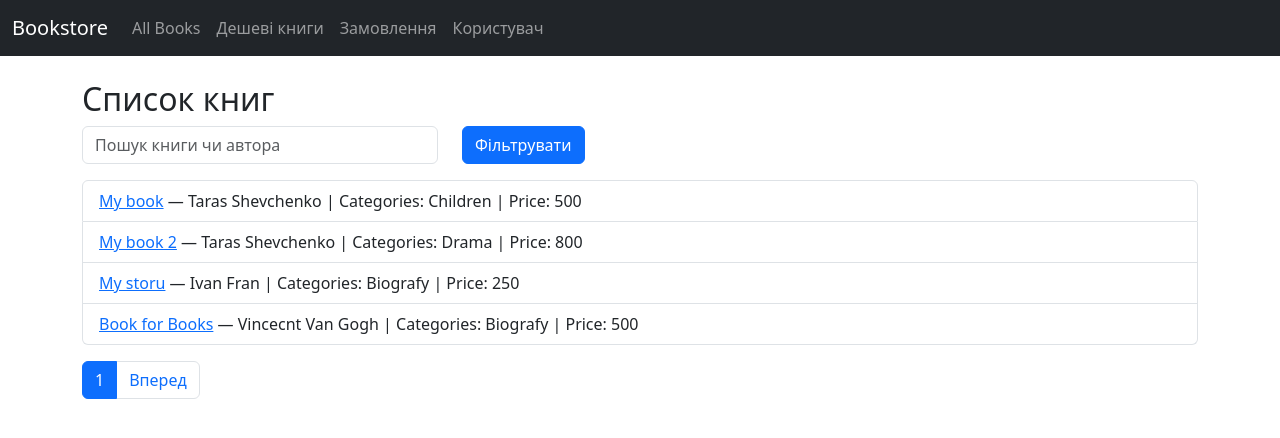
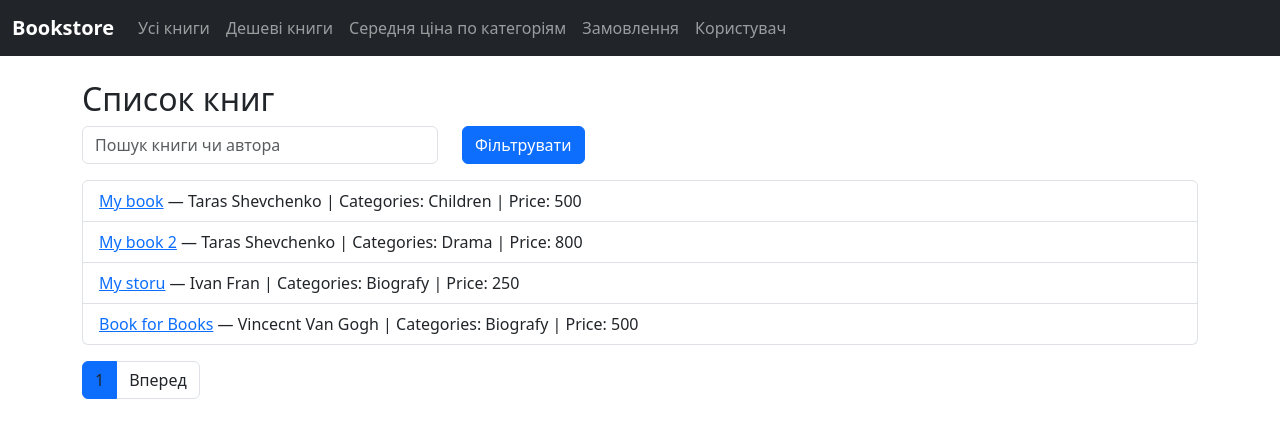
Before and after one commit to MatyVic/HillelDjangoHW, a Django app: page /shop/ in a window 1280 px wide. Shown: the top 438 px of the page. Run offline with Django 5.2, Linux system fonts and the light colour scheme; data comes from the database, SQL or seed files in the repository.

Commit message:
Виконання ДЗ до уроку 14

```diff
--- a/bookstoreHW/settings.py
+++ b/bookstoreHW/settings.py
@@ -124,3 +124,9 @@ USE_TZ = True
 # https://docs.djangoproject.com/en/6.0/howto/static-files/
 
 STATIC_URL = 'static/'
+
+STATICFILES_DIRS = [
+    BASE_DIR / "static",
+]
+
+STATIC_ROOT = BASE_DIR / "staticfiles"
--- a/shop/views.py
+++ b/shop/views.py
@@ -31,9 +31,14 @@ class AllCheapBooksView(ListView):
     model = Book
     template_name = "books.html"
     context_object_name = "books"
+    paginate = 4
 
     def get_queryset(self):
-        return Book.objects.filter(price__lt=500)
+        query = self.request.GET.get("q")
+        qs =  Book.objects.filter(price__lt=500).prefetch_related("author", "category")
+        if query:
+            qs = qs.filter(Q(title__icontains=query) | Q(author__last_name__icontains=query))
+        return qs
 
 class SpecificBookView(DetailView):
     model = Book
@@ -65,13 +70,15 @@ class FeedBackUpdateView(EditDeleteByOwnerMixin ,UpdateView):
     model = Rating
     template_name = "feedback_update.html"
     fields = ['rating', 'feedback']
-    success_url = reverse_lazy('book')
 
     def form_valid(self, form):
         form.instance.book = Book.objects.get(pk=self.kwargs["book_id"])
         user = get_user_model()
         form.instance.user = user.objects.get(pk=1)
         return super().form_valid(form)
+
+    def get_success_url(self):
+        return reverse_lazy("book", args=[self.object.book.id])
 
 class DeleteFeedBackView(EditDeleteByOwnerMixin, DeleteView):
     model = Rating
--- /dev/null
+++ b/static/css/style.css
@@ -0,0 +1,9 @@
+.navbar-brand {
+    font-weight: bold;
+}
+.list-group-item:hover {
+    background-color: #f8f9fa;
+}
+.pagination .page-link {
+    color: #212529;
+}
--- a/templates/base.html
+++ b/templates/base.html
@@ -1,9 +1,11 @@
+{% load static %}
 <!DOCTYPE html>
 <html lang="en">
 <head>
     <meta charset="UTF-8">
     <title>{% block title %}Book Store{% endblock %}</title>
     <link rel="stylesheet" href="https://cdn.jsdelivr.net/npm/bootstrap@5.3.0/dist/css/bootstrap.min.css">
+    <link rel="stylesheet" href="{% static 'css/style.css' %}">
 </head>
 <body>
     <nav class="navbar navbar-expand-lg navbar-dark bg-dark">
@@ -11,8 +13,9 @@
             <a class="navbar-brand" href="{% url 'shop:all_books' %}">Bookstore</a>
             <div class="collapse navbar-collapse">
                 <ul class="navbar-nav me-auto">
-                    <li class="nav-item"><a class="nav-link" href="{% url 'shop:all_books' %}">All Books</a></li>
+                    <li class="nav-item"><a class="nav-link" href="{% url 'shop:all_books' %}">Усі книги</a></li>
                     <li class="nav-item"><a class="nav-link" href="{% url 'shop:cheap_books' %}">Дешеві книги</a></li>
+                    <li class="nav-item"><a class="nav-link" href="{% url 'shop:avg_price' %}">Середня ціна по категоріям</a></li>
                     <li class="nav-item"><a class="nav-link" href="{% url 'order:new_order' %}">Замовлення</a></li>
                     <li class="nav-item"><a class="nav-link" href="{% url 'user:user_feedback' %}">Користувач</a></li>
                 </ul>
```
